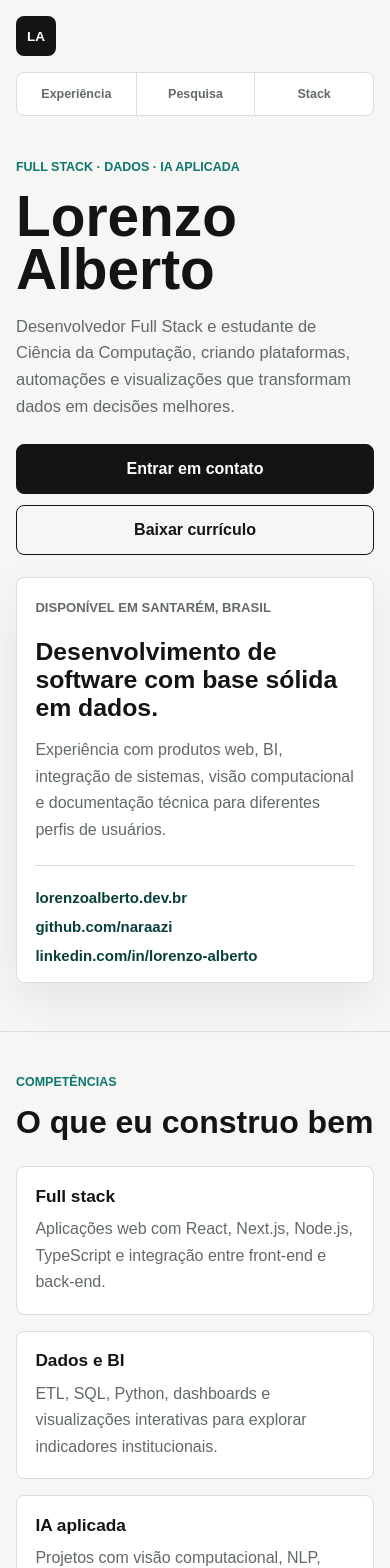
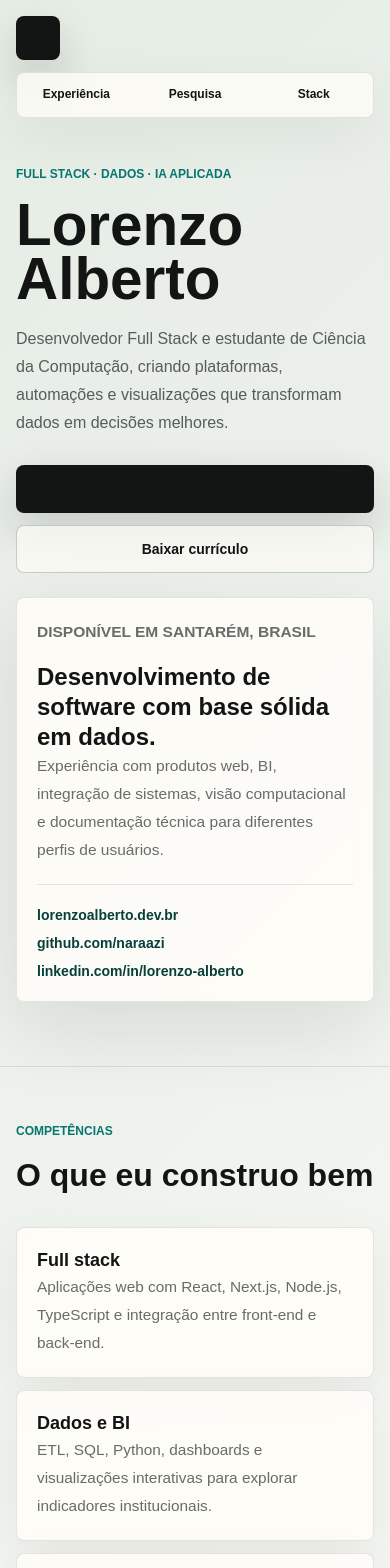
Before and after one commit to naraazi/portfolio, a Next.js app: page / in a window 390 px wide. Shown: the top 1568 px of the page. Built offline with nearby package versions, Linux system fonts and the light colour scheme.

Commit message:
feat: migra configuração para Tailwind CSS v4 e moderniza layout responsivo do portfólio

```diff
--- a/app/globals.css
+++ b/app/globals.css
@@ -1,16 +1,17 @@
-:root {
-  color-scheme: light;
-  --background: #f6f7f4;
-  --surface: #ffffff;
-  --surface-muted: #ecefeb;
-  --foreground: #121514;
-  --muted: #626a66;
-  --line: #d9ded8;
-  --accent: #0d766f;
-  --accent-strong: #093f3b;
-  --accent-soft: #d8ebe7;
-  --warm: #b45f31;
-  --shadow: 0 24px 70px rgba(18, 21, 20, 0.08);
+@import "tailwindcss";
+
+@theme {
+  --font-sans: Arial, Helvetica, sans-serif;
+  --color-ink: #121514;
+  --color-graphite: #2c3431;
+  --color-mist: #f4f6f2;
+  --color-paper: #fffdf8;
+  --color-sage: #dfe9df;
+  --color-teal: #08756f;
+  --color-teal-dark: #063f3b;
+  --color-coral: #bf5d35;
+  --color-gold: #c8a24a;
+  --color-blueprint: #263d6b;
 }
 
 * {
@@ -23,13 +24,12 @@ html {
 
 body {
   margin: 0;
-  background: var(--background);
-  color: var(--foreground);
-  font-family:
-    Arial,
-    Helvetica,
-    sans-serif;
   overflow-x: hidden;
+  background:
+    linear-gradient(135deg, rgba(223, 233, 223, 0.72), transparent 34%),
+    linear-gradient(315deg, rgba(200, 162, 74, 0.12), transparent 28%),
+    #f4f6f2;
+  color: #121514;
 }
 
 a {
@@ -37,73 +37,78 @@ a {
   text-decoration: none;
 }
 
+::selection {
+  background: #08756f;
+  color: #fffdf8;
+}
+
+:root {
+  --surface: rgba(255, 253, 248, 0.86);
+  --surface-strong: #fffdf8;
+  --surface-muted: rgba(223, 233, 223, 0.72);
+  --foreground: #121514;
+  --muted: rgba(44, 52, 49, 0.72);
+  --line: rgba(18, 21, 20, 0.1);
+  --accent: #08756f;
+  --accent-strong: #063f3b;
+  --warm: #bf5d35;
+  --shadow-soft: 0 18px 55px rgba(18, 21, 20, 0.06);
+  --shadow-panel: 0 28px 80px rgba(18, 21, 20, 0.1);
+}
+
+@layer components {
   .page-shell {
-  margin: 0 auto;
-  max-width: 1440px;
-  min-height: 100vh;
-  width: 100%;
+    @apply mx-auto min-h-screen w-full;
+    max-width: 1720px;
   }
 
   .topbar {
-  align-items: center;
-  display: flex;
-  gap: 1rem;
-  justify-content: space-between;
-  padding: 1.25rem clamp(1rem, 4vw, 4rem);
+    @apply flex flex-col gap-3 px-4 py-4 sm:px-6 md:flex-row md:items-center md:justify-between lg:px-10 xl:px-14 2xl:px-20;
   }
 
   .brand {
-  align-items: center;
-  background: var(--foreground);
-  border-radius: 8px;
-  color: #ffffff;
-  display: inline-flex;
-  font-size: 0.85rem;
-  font-weight: 800;
-  height: 40px;
-  justify-content: center;
-  width: 40px;
+    @apply flex h-11 w-11 shrink-0 items-center justify-center rounded-lg bg-ink text-sm font-black text-paper;
+    box-shadow: 0 18px 40px rgba(18, 21, 20, 0.16);
   }
 
   .nav-links {
-  align-items: center;
-  display: flex;
-  gap: clamp(1rem, 3vw, 2rem);
-  min-width: 0;
+    @apply grid grid-cols-3 overflow-hidden rounded-lg border text-center backdrop-blur md:flex md:border-0 md:bg-transparent md:shadow-none;
+    background: rgba(255, 253, 248, 0.78);
+    border-color: var(--line);
+    box-shadow: var(--shadow-soft);
   }
 
   .nav-links a {
+    @apply flex min-h-11 items-center justify-center px-2 text-center font-extrabold transition sm:text-sm md:px-5;
     color: var(--muted);
-  font-size: 0.92rem;
-  font-weight: 700;
-  white-space: nowrap;
+    font-size: 0.75rem;
+    line-height: 1.1;
   }
 
   .nav-links a:hover {
-  color: var(--foreground);
+    color: var(--accent);
   }
 
   .hero {
-  align-items: end;
-  display: grid;
-  gap: clamp(2rem, 5vw, 5rem);
-  grid-template-columns: minmax(0, 1fr) minmax(300px, 0.44fr);
-  min-height: calc(100vh - 72px);
-  padding: clamp(2rem, 5vw, 5rem) clamp(1rem, 4vw, 4rem);
+    @apply grid gap-6 px-4 pb-16 pt-8 sm:px-6 md:items-end md:gap-8 md:pb-20 md:pt-10 lg:px-10 xl:px-14 2xl:px-20;
   }
 
   .hero-copy {
-  max-width: 900px;
-  padding-bottom: clamp(1rem, 5vw, 4rem);
+    @apply max-w-[980px] md:pb-6 lg:pb-10;
+  }
+
+  .eyebrow,
+  .panel-label {
+    @apply text-xs font-black uppercase sm:text-sm;
+    letter-spacing: 0;
   }
 
   .eyebrow {
-  color: var(--accent);
-  font-size: 0.78rem;
-  font-weight: 800;
-  letter-spacing: 0;
-  margin: 0 0 1rem;
-  text-transform: uppercase;
+    @apply mb-4 text-teal;
+  }
+
+  .panel-label {
+    @apply mb-4 text-coral;
   }
 
   h1,
@@ -114,138 +119,118 @@ p {
   }
 
   h1 {
-  color: var(--foreground);
-  font-size: 9.5rem;
-  letter-spacing: 0;
-  line-height: 0.88;
-  margin-bottom: 1.5rem;
-  max-width: 950px;
+    @apply max-w-[980px] font-black text-ink;
+    font-size: clamp(3.15rem, 17vw, 5.15rem);
+    line-height: 0.92;
+    margin-bottom: 0;
   }
 
   .intro {
-  color: var(--muted);
-  font-size: 1.35rem;
-  line-height: 1.55;
+    @apply mt-5 max-w-[760px] text-base leading-7 sm:text-lg md:text-xl md:leading-8;
+    color: rgba(44, 52, 49, 0.78);
     margin-bottom: 0;
-  max-width: 760px;
   }
 
   .actions {
-  display: flex;
-  flex-wrap: wrap;
-  gap: 0.8rem;
-  margin-top: 2rem;
+    @apply mt-7 grid gap-3 sm:flex sm:flex-wrap;
   }
 
   .button {
-  align-items: center;
-  border: 1px solid var(--foreground);
-  border-radius: 8px;
-  display: inline-flex;
-  font-weight: 800;
-  justify-content: center;
-  min-height: 48px;
-  padding: 0 1.15rem;
+    @apply inline-flex min-h-12 items-center justify-center rounded-lg px-5 text-sm font-black transition;
+  }
+
+  .button:hover {
+    transform: translateY(-2px);
   }
 
   .button.primary {
-  background: var(--foreground);
-  color: #ffffff;
+    @apply bg-ink text-paper;
+    box-shadow: 0 18px 45px rgba(18, 21, 20, 0.18);
+  }
+
+  .button.primary:hover {
+    background: var(--accent-strong);
   }
 
   .button.secondary {
-  background: transparent;
-  color: var(--foreground);
+    @apply border bg-paper/70 text-ink;
+    border-color: rgba(18, 21, 20, 0.2);
   }
 
-.button:hover {
-  transform: translateY(-1px);
+  .button.secondary:hover {
+    border-color: var(--accent);
+    color: var(--accent);
+  }
+
+  .profile-panel,
+  .skill-card,
+  .research-item,
+  .education-block {
+    @apply rounded-lg border;
+    background: var(--surface);
+    border-color: var(--line);
+    box-shadow: var(--shadow-soft);
   }
 
   .profile-panel {
-  background: var(--surface);
-  border: 1px solid var(--line);
-  border-radius: 8px;
-  box-shadow: var(--shadow);
-  padding: clamp(1.25rem, 2.6vw, 2rem);
-}
-
-.panel-label {
-  color: var(--warm);
-  font-size: 0.82rem;
-  font-weight: 800;
-  margin-bottom: 1.25rem;
-  text-transform: uppercase;
+    @apply p-5 backdrop-blur sm:p-6 lg:p-7;
+    box-shadow: var(--shadow-panel);
   }
 
   .profile-panel strong {
-  display: block;
-  font-size: 2.3rem;
-  letter-spacing: 0;
-  line-height: 1.05;
-  margin-bottom: 1rem;
+    @apply block text-2xl font-black leading-tight text-ink sm:text-3xl md:text-[2rem] lg:text-4xl;
   }
 
   .profile-panel p {
+    @apply text-[0.97rem] leading-7;
     color: var(--muted);
-  line-height: 1.65;
   }
 
   .contact-list {
-  border-top: 1px solid var(--line);
-  display: grid;
-  gap: 0.75rem;
-  margin-top: 1.4rem;
-  padding-top: 1.4rem;
+    @apply mt-5 grid gap-2 border-t pt-5 text-sm font-extrabold text-teal-dark;
+    border-color: var(--line);
   }
 
   .contact-list a {
-  color: var(--accent-strong);
-  font-size: 0.94rem;
-  font-weight: 800;
     overflow-wrap: anywhere;
   }
 
+  .contact-list a:hover {
+    color: var(--accent);
+  }
+
   .section {
-  border-top: 1px solid var(--line);
-  display: grid;
-  gap: clamp(2rem, 5vw, 4rem);
-  grid-template-columns: minmax(220px, 0.32fr) minmax(0, 1fr);
-  padding: clamp(3rem, 7vw, 6rem) clamp(1rem, 4vw, 4rem);
+    @apply grid gap-8 border-t px-4 py-14 sm:px-6 md:gap-10 md:py-20 lg:px-10 xl:px-14 2xl:px-20;
+    border-color: var(--line);
   }
 
   .section-heading {
-  max-width: 360px;
+    @apply max-w-[620px];
   }
 
   .section-heading h2 {
-  font-size: 3.1rem;
-  letter-spacing: 0;
-  line-height: 1;
+    @apply font-black leading-tight text-ink;
+    font-size: clamp(2rem, 8vw, 3rem);
     margin-bottom: 0;
   }
 
-.skill-grid {
-  display: grid;
-  gap: 1rem;
-  grid-template-columns: repeat(2, minmax(0, 1fr));
+  .skill-grid,
+  .research-list {
+    @apply grid gap-3 lg:gap-4;
   }
 
   .skill-card,
   .research-item,
   .education-block {
-  background: var(--surface);
-  border: 1px solid var(--line);
-  border-radius: 8px;
-  padding: clamp(1.15rem, 2vw, 1.6rem);
+    @apply p-5 sm:p-6;
   }
 
   .skill-card h3,
   .research-item h3,
   .education-block h3,
   .timeline-item h3 {
-  font-size: 1.08rem;
-  margin-bottom: 0.6rem;
+    @apply text-lg font-black leading-snug text-ink;
+    margin-bottom: 0;
   }
 
   .skill-card p,
@@ -253,252 +238,130 @@ h1 {
   .education-block p,
   .timeline-item p,
   .tech-row p {
+    @apply text-[0.96rem] leading-7;
     color: var(--muted);
-  line-height: 1.65;
     margin-bottom: 0;
   }
 
   .timeline {
-  display: grid;
-  gap: 0;
+    @apply grid;
   }
 
   .timeline-item {
-  border-top: 1px solid var(--line);
-  display: grid;
-  gap: 1.5rem;
-  grid-template-columns: minmax(140px, 0.25fr) minmax(0, 1fr);
-  padding: 1.5rem 0;
-}
-
-.timeline-item:first-child {
-  border-top: 0;
-  padding-top: 0;
+    @apply grid gap-2 border-t py-5 first:border-t-0 first:pt-0 sm:gap-6;
+    border-color: var(--line);
   }
 
   time {
-  color: var(--accent);
-  font-size: 0.86rem;
-  font-weight: 800;
+    @apply text-sm font-black text-teal;
   }
 
   .company {
-  color: var(--foreground) !important;
-  font-weight: 800;
-  margin-bottom: 0.5rem !important;
+    @apply mt-1 font-extrabold leading-6 text-graphite;
+    margin-bottom: 0;
+  }
+
+  .research-item time {
+    @apply text-coral;
+  }
+
+  .research-item h3 {
+    @apply mt-4;
+  }
+
+  .stack-layout {
+    @apply grid gap-3 xl:gap-4;
+  }
+
+  .tech-list {
+    @apply overflow-hidden rounded-lg border;
+    background: var(--surface-muted);
+    border-color: var(--line);
+  }
+
+  .tech-row {
+    @apply grid gap-2 border-t p-4 first:border-t-0 sm:gap-5 sm:p-5;
+    border-color: var(--line);
+  }
+
+  .tech-row span {
+    @apply font-black text-ink;
+  }
+
+  .education-block h3 + p {
+    @apply mt-3;
+  }
+
+  .education-block h3:nth-of-type(2) {
+    @apply mt-6;
+  }
+
+  .education-block ul {
+    @apply mt-3 grid gap-3 pl-5 text-[0.96rem] leading-7;
+    color: var(--muted);
+  }
+}
+
+@media (min-width: 390px) {
+  h1 {
+    font-size: clamp(3.65rem, 14vw, 5.8rem);
+  }
+}
+
+@media (min-width: 640px) {
+  h1 {
+    font-size: clamp(4rem, 13vw, 6.75rem);
+  }
+
+  .skill-grid {
+    grid-template-columns: repeat(2, minmax(0, 1fr));
+  }
+}
+
+@media (min-width: 768px) {
+  .hero {
+    grid-template-columns: minmax(0, 1.15fr) minmax(280px, 0.62fr);
+    min-height: calc(100vh - 76px);
+  }
+
+  h1 {
+    font-size: clamp(5.2rem, 9.6vw, 8.2rem);
+  }
+
+  .section {
+    grid-template-columns: minmax(180px, 0.34fr) minmax(0, 1fr);
+  }
+
+  .section-heading h2 {
+    font-size: clamp(2.4rem, 4.2vw, 4rem);
+  }
+}
+
+@media (min-width: 1024px) {
+  .timeline-item {
+    grid-template-columns: 190px minmax(0, 1fr);
   }
 
   .research-list {
-  display: grid;
-  gap: 1rem;
     grid-template-columns: repeat(2, minmax(0, 1fr));
   }
+}
 
-.research-item time {
-  display: block;
-  margin-bottom: 1.25rem;
+@media (min-width: 1280px) {
+  h1 {
+    font-size: clamp(7rem, 8.6vw, 10.4rem);
   }
 
   .stack-layout {
-  display: grid;
-  gap: 1rem;
-  grid-template-columns: minmax(0, 1fr) minmax(280px, 0.55fr);
-}
-
-.tech-list {
-  background: var(--surface-muted);
-  border: 1px solid var(--line);
-  border-radius: 8px;
-}
-
-.tech-row {
-  display: grid;
-  gap: 1rem;
-  grid-template-columns: minmax(120px, 0.28fr) minmax(0, 1fr);
-  padding: 1.15rem 1.25rem;
-}
-
-.tech-row + .tech-row {
-  border-top: 1px solid var(--line);
-}
-
-.tech-row span {
-  font-weight: 800;
-}
-
-.education-block ul {
-  color: var(--muted);
-  line-height: 1.6;
-  margin: 0;
-  padding-left: 1.1rem;
-}
-
-.education-block li + li {
-  margin-top: 0.6rem;
-}
-
-@media (max-width: 900px) {
-  .topbar {
-    padding-top: 1rem;
-  }
-
-  .hero,
-  .section,
-  .stack-layout {
-    grid-template-columns: 1fr;
-  }
-
-  .hero {
-    align-items: start;
-    gap: 2rem;
-    min-height: auto;
-    padding-top: 2.5rem;
-  }
-
-  .hero-copy {
-    padding-bottom: 0;
-  }
-
-  h1 {
-    font-size: 5.4rem;
-    max-width: 720px;
-  }
-
-  .intro {
-    font-size: 1.16rem;
-    max-width: 680px;
-  }
-
-  .profile-panel {
-    box-shadow: 0 18px 45px rgba(18, 21, 20, 0.07);
-  }
-
-  .profile-panel strong {
-    font-size: 1.95rem;
-  }
-
-  .section-heading {
-    max-width: 620px;
-  }
-
-  .section-heading h2 {
-    font-size: 2.55rem;
-    line-height: 1.05;
+    grid-template-columns: minmax(0, 1fr) minmax(300px, 0.56fr);
   }
 }
 
-@media (max-width: 680px) {
+@media (min-width: 1536px) {
+  .hero,
+  .section,
   .topbar {
-    align-items: stretch;
-    flex-direction: column;
-    gap: 1rem;
-    padding: 1rem;
-  }
-
-  .nav-links {
-    background: var(--surface);
-    border: 1px solid var(--line);
-    border-radius: 8px;
-    display: grid;
-    gap: 0;
-    grid-template-columns: repeat(3, minmax(0, 1fr));
-    overflow: hidden;
-    width: 100%;
-  }
-
-  .nav-links a {
-    align-items: center;
-    display: inline-flex;
-    font-size: 0.78rem;
-    justify-content: center;
-    min-height: 42px;
-    padding: 0 0.55rem;
-    text-align: center;
-    white-space: normal;
-  }
-
-  .nav-links a + a {
-    border-left: 1px solid var(--line);
-  }
-
-  .hero {
-    gap: 1.4rem;
-    padding: 1.75rem 1rem 3rem;
-  }
-
-  h1 {
-    font-size: 3.55rem;
-    line-height: 0.94;
-    margin-bottom: 1rem;
-  }
-
-  .intro {
-    font-size: 1.03rem;
-    line-height: 1.62;
-  }
-
-  .skill-grid,
-  .research-list,
-  .timeline-item,
-  .tech-row {
-    grid-template-columns: 1fr;
-  }
-
-  .actions {
-    flex-direction: column;
-    gap: 0.7rem;
-    margin-top: 1.5rem;
-  }
-
-  .button {
-    min-height: 50px;
-    width: 100%;
-  }
-
-  .profile-panel,
-  .skill-card,
-  .research-item,
-  .education-block {
-    padding: 1.15rem;
-  }
-
-  .profile-panel strong {
-    font-size: 1.55rem;
-    line-height: 1.12;
-  }
-
-  .section {
-    gap: 1.6rem;
-    padding: 2.7rem 1rem;
-  }
-
-  .section-heading h2 {
-    font-size: 2rem;
-    line-height: 1.1;
-  }
-
-  .timeline-item {
-    gap: 0.65rem;
-    padding: 1.2rem 0;
-  }
-
-  .timeline-item:first-child {
-    padding-top: 0;
-  }
-
-  .tech-row {
-    gap: 0.45rem;
-    padding: 1rem;
+    padding-left: 5rem;
+    padding-right: 5rem;
   }
 }
-
-@media (max-width: 380px) {
-  h1 {
-    font-size: 3rem;
-  }
-
-  .nav-links a {
-    font-size: 0.73rem;
-    padding: 0 0.35rem;
-  }
-}
--- a/package.json
+++ b/package.json
@@ -14,11 +14,14 @@
     "react-dom": "^19.0.0"
   },
   "devDependencies": {
+    "@tailwindcss/postcss": "^4.2.4",
     "@types/node": "^22.14.0",
     "@types/react": "^19.0.0",
     "@types/react-dom": "^19.0.0",
     "eslint": "^9.24.0",
     "eslint-config-next": "^16.2.4",
+    "postcss": "^8.5.14",
+    "tailwindcss": "^4.2.4",
     "typescript": "^5.8.0"
   }
 }
```
Also changed, not shown: postcss.config.mjs (added, +7 -0 lines), 1 other file (tests, documents, lock files or other folders). Lines whose indentation alone changed are shown as unchanged.
